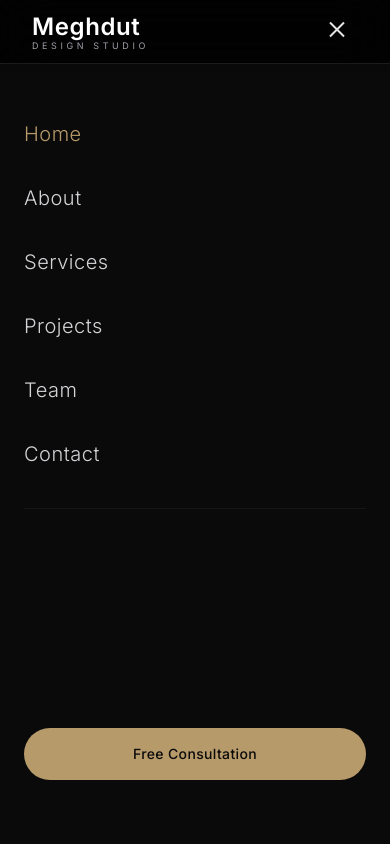
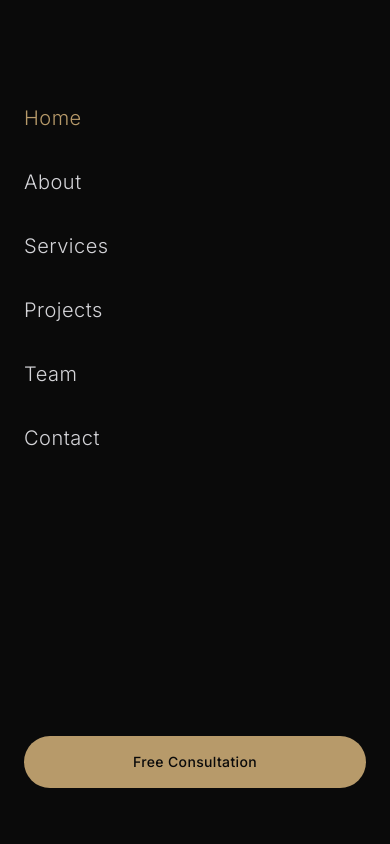
Before and after one commit to hiimkrishna/meghduth-interiors, a Next.js app: page / in a window 390 px wide. Both pictures are taken after a click on the button 338 px from the left and 39 px from the top of the page. Shown: the top 844 px of the page. Built offline with nearby package versions, Linux system fonts and the light colour scheme.

Commit message:
fixed the navbar bug

```diff
--- a/components/layout/Navbar.jsx
+++ b/components/layout/Navbar.jsx
@@ -1,7 +1,7 @@
 "use client";
 
 import Link from "next/link";
-import { useState, useEffect } from "react";
+import { useEffect, useState } from "react";
 import { usePathname } from "next/navigation";
 import { AnimatePresence, motion } from "framer-motion";
 
@@ -11,73 +11,123 @@ import navigation from "@/constants/navigation";
 
 export default function Navbar() {
   const pathname = usePathname();
+
   const [isOpen, setIsOpen] = useState(false);
   const [isScrolled, setIsScrolled] = useState(false);
 
+  // Close mobile drawer on route change
   useEffect(() => {
     setIsOpen(false);
   }, [pathname]);
 
+  // Navbar background on scroll
   useEffect(() => {
     const handleScroll = () => {
       setIsScrolled(window.scrollY > 20);
     };
-    window.addEventListener("scroll", handleScroll, { passive: true });
-    return () => window.removeEventListener("scroll", handleScroll);
+
+    handleScroll();
+
+    window.addEventListener("scroll", handleScroll, {
+      passive: true,
+    });
+
+    return () => {
+      window.removeEventListener("scroll", handleScroll);
+    };
   }, []);
 
+  // Lock body scroll when drawer is open
   useEffect(() => {
-    if (isOpen) {
-      document.body.style.overflow = "hidden";
-    } else {
-      document.body.style.overflow = "unset";
-    }
+    document.body.style.overflow = isOpen ? "hidden" : "";
+
     return () => {
-      document.body.style.overflow = "unset";
+      document.body.style.overflow = "";
     };
   }, [isOpen]);
 
-  const linkVariants = {
-    initial: { opacity: 0, x: -16 },
-    animate: {
+  const drawerItem = {
+    hidden: {
+      opacity: 0,
+      x: -20,
+    },
+    show: (index) => ({
       opacity: 1,
       x: 0,
-      transition: { type: "spring", stiffness: 300, damping: 24 },
+      transition: {
+        delay: index * 0.05,
+        duration: 0.35,
       },
-    exit: { opacity: 0, x: -12, transition: { duration: 0.15 } },
+    }),
+    exit: {
+      opacity: 0,
+      x: -20,
+      transition: {
+        duration: 0.2,
+      },
+    },
   };
 
   return (
-    <header className="fixed inset-x-0 top-0 z-50 select-none">
+    <header className="fixed inset-x-0 top-0 z-50">
       <nav
-        className={`relative transition-all duration-300 ease-out text-white z-50 ${
+        className={`transition-all duration-300 ease-out text-white ${
           isScrolled || isOpen
             ? "h-16 border-b border-white/10 bg-black/80 backdrop-blur-xl shadow-md"
             : "h-20 border-b border-transparent bg-transparent"
         }`}
       >
         <Container className="h-full">
-          <div className="flex h-full items-center justify-between px-4 sm:px-6 lg:px-0">
+          <div className="flex h-full items-center justify-between">
             {/* Logo */}
-            <Link
-              href="/"
-              className="relative z-50 flex flex-col focus:outline-none"
+
+            <Link href="/" className="relative z-50 flex flex-col">
+              <span
+                className="
+                  font-[family:var(--font-heading)]
+                  text-2xl
+                  font-semibold
+                  tracking-wide
+                  text-white
+
+                  sm:text-3xl
+                "
               >
-              <span className="font-[family:var(--font-heading)] text-2xl sm:text-3xl font-semibold tracking-wide">
                 Meghdut
               </span>
-              <span className="-mt-1 text-[9px] sm:text-[10px] uppercase tracking-[0.4em] text-zinc-400">
+
+              <span
+                className="
+                  -mt-1
+                  text-[9px]
+                  uppercase
+                  tracking-[0.4em]
+                  text-zinc-400
+
+                  sm:text-[10px]
+                "
+              >
                 DESIGN STUDIO
               </span>
             </Link>
 
-            {/* Desktop Navigation Links */}
-            <ul className="hidden items-center gap-8 xl:gap-10 lg:flex">
+            {/* Desktop Navigation */}
+
+            <ul
+              className="
+                hidden
+                items-center
+                gap-8
+
+                lg:flex
+                xl:gap-10
+              "
+            >
               {navigation.map((item) => (
                 <li key={item.title}>
                   <Link
                     href={item.href}
-                    className={`text-sm font-medium transition duration-200 focus:outline-none ${
+                    className={`text-sm font-medium transition-colors duration-200 ${
                       pathname === item.href
                         ? "text-[#B79A6A]"
                         : "text-zinc-300 hover:text-[#B79A6A]"
@@ -89,52 +139,72 @@ export default function Navbar() {
               ))}
             </ul>
 
-            {/* Desktop Call To Action */}
+            {/* Desktop CTA */}
+
             <div className="hidden lg:block">
               <Button href="/contact" variant="secondary">
                 Free Consultation
               </Button>
             </div>
+            {/* Mobile Menu Button */}
 
-            {/* 🛠️ MATHEMATICALLY SYMMETRICAL SVG MORPHING TRIGGER */}
             <button
-              onClick={() => setIsOpen(!isOpen)}
               type="button"
-              className="relative z-50 flex h-10 w-10 items-center justify-center rounded-md text-zinc-200 hover:text-white lg:hidden focus:outline-none"
-              aria-label="Toggle main navigation menu"
+              onClick={() => setIsOpen((prev) => !prev)}
+              aria-label={isOpen ? "Close menu" : "Open menu"}
               aria-expanded={isOpen}
+              className="
+                relative
+                z-50
+                flex
+                h-10
+                w-10
+                items-center
+                justify-center
+
+                text-white
+
+                lg:hidden
+              "
             >
               <svg
-                width="23"
-                height="23"
-                viewBox="0 0 23 23"
-                className="fill-transparent stroke-current stroke-[2] stroke-linecap-round"
+                width="22"
+                height="22"
+                viewBox="0 0 22 22"
+                className="stroke-current fill-none stroke-[2] stroke-linecap-round"
               >
-                {/* Top Line */}
+                {/* Top */}
+
                 <motion.path
                   animate={
+                    isOpen ? { d: "M 4 17 L 18 4" } : { d: "M 3 5 L 19 5" }
+                  }
+                  transition={{ duration: 0.25 }}
+                />
+
+                {/* Middle */}
+
+                <motion.path
+                  d="M 3 11 L 19 11"
+                  animate={
                     isOpen
-                      ? { d: "M 3 16.5 L 17 2.5" }
-                      : { d: "M 2 2.5 L 20 2.5" }
+                      ? {
+                          opacity: 0,
                         }
-                  transition={{ duration: 0.3 }}
-                />
-                {/* Middle Line */}
-                <motion.path
-                  d="M 2 9.423 L 20 9.423"
-                  animate={
-                    isOpen ? { opacity: 0, scale: 0 } : { opacity: 1, scale: 1 }
+                      : {
+                          opacity: 1,
+                        }
                   }
                   transition={{ duration: 0.2 }}
                 />
-                {/* Bottom Line */}
+
+                {/* Bottom */}
+
                 <motion.path
                   animate={
-                    isOpen
-                      ? { d: "M 3 2.5 L 17 16.5" }
-                      : { d: "M 2 16.346 L 20 16.346" }
+                    isOpen ? { d: "M 4 4 L 18 17" } : { d: "M 3 17 L 19 17" }
                   }
-                  transition={{ duration: 0.3 }}
+                  transition={{ duration: 0.25 }}
                 />
               </svg>
             </button>
@@ -142,32 +212,75 @@ export default function Navbar() {
         </Container>
       </nav>
 
-      {/* Mobile Drawer Panel Overlay */}
-      <AnimatePresence mode="wait">
+      {/* Mobile Drawer */}
+
+      <AnimatePresence>
         {isOpen && (
           <motion.div
-            initial={{ opacity: 0, height: 0 }}
-            animate={{ opacity: 1, height: "100vh" }}
-            exit={{ opacity: 0, height: 0 }}
-            transition={{ duration: 0.4, ease: [0.25, 1, 0.5, 1] }}
-            className="fixed inset-0 z-40 flex flex-col bg-neutral-950 px-6 pt-28 pb-10 lg:hidden overflow-hidden"
+            initial={{
+              opacity: 0,
+              y: "-8%",
+            }}
+            animate={{
+              opacity: 1,
+              y: 0,
+            }}
+            exit={{
+              opacity: 0,
+              y: "-8%",
+            }}
+            transition={{
+              duration: 0.3,
+            }}
+            className="
+              fixed
+              inset-0
+              z-40
+
+              flex
+              flex-col
+
+              bg-neutral-950
+
+              px-6
+              pt-24
+              pb-8
+
+              lg:hidden
+            "
           >
-            <ul className="flex flex-col gap-5 border-b border-white/5 pb-8">
+            <div
+              className="
+                flex
+                h-full
+                flex-col
+                justify-between
+              "
+            >
+              {/* Navigation */}
+
+              <ul
+                className="
+                  flex
+                  flex-col
+                  gap-5
+                "
+              >
                 {navigation.map((item, index) => (
                   <motion.li
                     key={item.title}
-                  variants={linkVariants}
-                  initial="initial"
-                  animate="animate"
+                    custom={index}
+                    variants={drawerItem}
+                    initial="hidden"
+                    animate="show"
                     exit="exit"
-                  transition={{ delay: index * 0.04 }}
                   >
                     <Link
                       href={item.href}
-                    className={`block py-2 text-xl font-light tracking-wide ${
+                      className={`block py-2 text-xl font-light tracking-wide transition-colors ${
                         pathname === item.href
                           ? "text-[#B79A6A]"
-                        : "text-zinc-300"
+                          : "text-zinc-300 hover:text-[#B79A6A]"
                       }`}
                     >
                       {item.title}
@@ -176,25 +289,43 @@ export default function Navbar() {
                 ))}
               </ul>
 
+              {/* CTA */}
               <motion.div
-              initial={{ opacity: 0, y: 10 }}
-              animate={{ opacity: 1, y: 0 }}
-              exit={{ opacity: 0, y: 10 }}
-              transition={{ delay: 0.15 }}
-              className="    mt-auto
+                initial={{
+                  opacity: 0,
+                  y: 20,
+                }}
+                animate={{
+                  opacity: 1,
+                  y: 0,
+                }}
+                exit={{
+                  opacity: 0,
+                  y: 20,
+                }}
+                transition={{
+                  delay: 0.2,
+                  duration: 0.3,
+                }}
+                className="
                   w-full
-    pt-8
-    pb-[max(1.5rem,env(safe-area-inset-bottom))]"
+                  pb-[max(1.5rem,env(safe-area-inset-bottom))]
+                "
               >
                 <Button
                   href="/contact"
-                className="w-full text-center justify-center py-4 text-base"
+                  variant="primary"
+                  className="
+                    w-full
+                    justify-center
+                    py-4
+                    text-base
+                  "
                 >
                   Free Consultation
                 </Button>
               </motion.div>
-
-
+            </div>
           </motion.div>
         )}
       </AnimatePresence>
```
Lines whose indentation alone changed are shown as unchanged.
